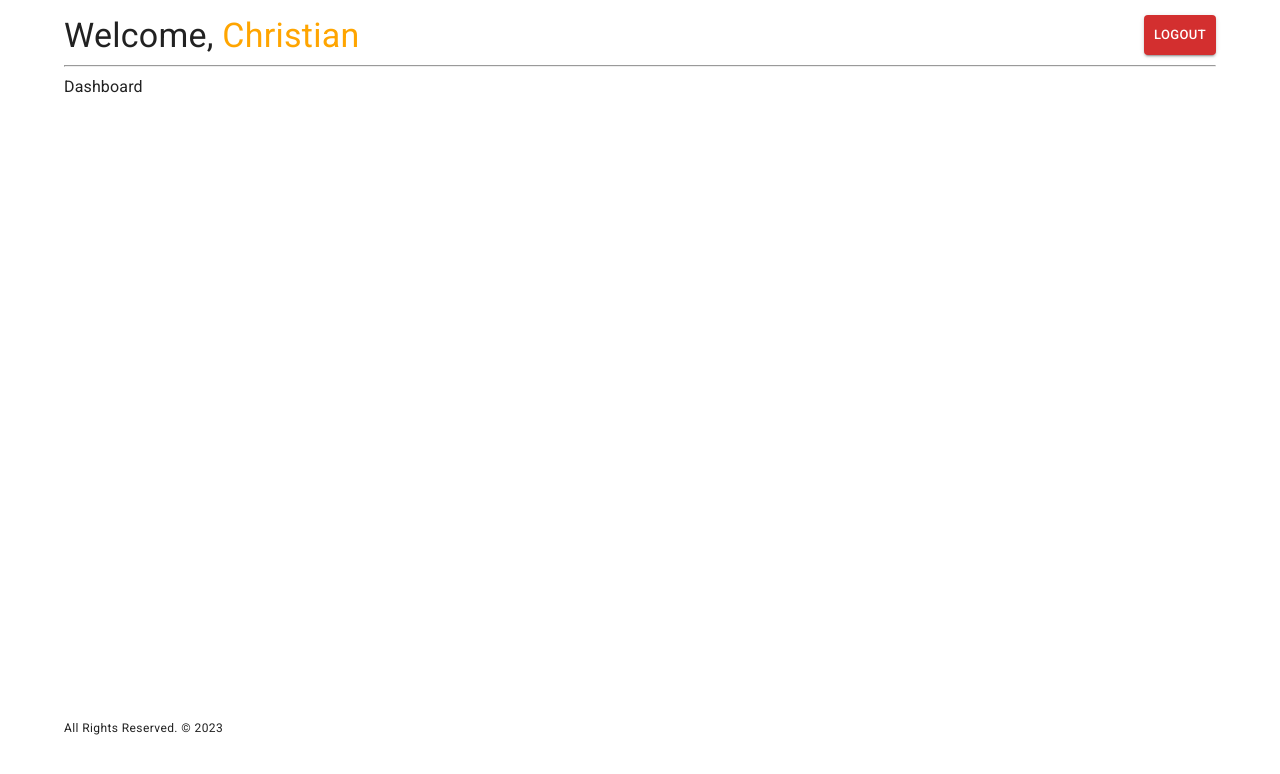
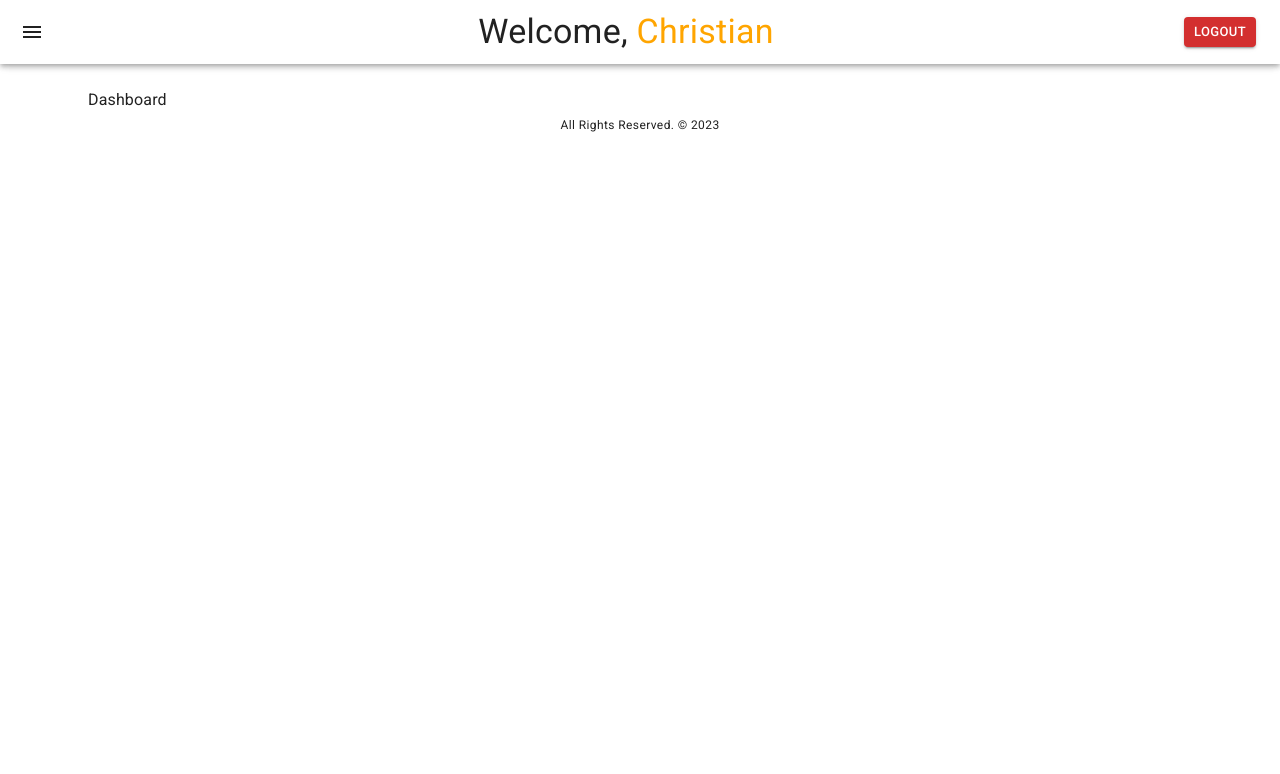
Before and after one commit to chrisAlide3/mern-pinvent-app, a React (Create React App) app in the folder frontend/: page /dashboard in a window 1280 px wide. Shown: the top 774 px of the page. Built offline with nearby package versions, Linux system fonts and the light colour scheme.

Commit message:
Replaced Header/Layout with SidebarLayout

```diff
--- a/frontend/src/App.js
+++ b/frontend/src/App.js
@@ -6,7 +6,9 @@
 import Login from "./pages/auth/Login";
 import Forgot from "./pages/auth/Forgot";
 import Reset from "./pages/auth/Reset";
+import SidebarLayout from "./components/layout/SidebarLayout";
 import Dashboard from "./pages/dashboard/Dashboard";
+import AddProduct from "./pages/products/AddProduct";
 
 function App() {
   return (
@@ -19,7 +21,24 @@
             <Route path="/login" element={<Login />} />
             <Route path="/forgot" element={<Forgot />} />
             <Route path="/resetpassword/:resetToken" element={<Reset />} />
-            <Route path="/dashboard" element={<Dashboard />} />
+
+            <Route
+              path="/dashboard"
+              element={
+                <SidebarLayout>
+                  <Dashboard />
+                </SidebarLayout>
+              }
+            />
+
+            <Route
+              path="/addproduct"
+              element={
+                <SidebarLayout>
+                  <AddProduct />
+                </SidebarLayout>
+              }
+            />
           </Routes>
         </BrowserRouter>
       </Container>
--- a/frontend/src/components/footer/Footer.js
+++ b/frontend/src/components/footer/Footer.js
@@ -4,7 +4,7 @@
 
 const Footer = () => {
   return (
-    <Box sx={{ alignContent: "center" }}>
+    <Box sx={{ textAlign: "center" }}>
       <Typography variant="caption">
         All Rights Reserved. &copy; 2023
       </Typography>
--- a/frontend/src/components/header/Header.js
+++ /dev/null
@@ -1,45 +0,0 @@
-import React from "react";
-import Typography from "@mui/material/Typography";
-import Box from "@mui/material/Box";
-import axios from "axios";
-import Button from "@mui/material/Button";
-
-const Header = () => {
-  const getUserName = async () => {
-    try {
-      const user = await axios.get("http:localhost:5000/profile");
-      return user.name;
-    } catch (error) {
-      console.log(error);
-    }
-  };
-
-  return (
-    <>
-      <Box
-        sx={{
-          display: "flex",
-          justifyContent: "space-between",
-          marginTop: "15px",
-        }}
-      >
-        <Typography variant="h4">
-          <span>Welcome, </span>
-          {/* <span style={{ color: "orange" }}>{getUserName}</span> */}
-          <span style={{ color: "orange" }}>Christian</span>
-        </Typography>
-        <Button
-          variant="contained"
-          color="error"
-          size="small"
-          sx={{ maxHeight: "40px" }}
-        >
-          Logout
-        </Button>
-      </Box>
-      <hr />
-    </>
-  );
-};
-
-export default Header;
--- a/frontend/src/components/layout/Layout.js
+++ /dev/null
@@ -1,15 +0,0 @@
-import React from "react";
-import Header from "../header/Header";
-import Footer from "../footer/Footer";
-
-const Layout = ({ children }) => {
-  return (
-    <>
-      <Header />
-      <div style={{ minHeight: "80vh" }}>{children}</div>
-      <Footer />
-    </>
-  );
-};
-
-export default Layout;
--- /dev/null
+++ b/frontend/src/components/layout/SidebarLayout.js
@@ -0,0 +1,184 @@
+import * as React from "react";
+import { styled, useTheme } from "@mui/material/styles";
+import Box from "@mui/material/Box";
+import Drawer from "@mui/material/Drawer";
+import CssBaseline from "@mui/material/CssBaseline";
+import MuiAppBar from "@mui/material/AppBar";
+import Toolbar from "@mui/material/Toolbar";
+import List from "@mui/material/List";
+import Typography from "@mui/material/Typography";
+import Divider from "@mui/material/Divider";
+import IconButton from "@mui/material/IconButton";
+import MenuIcon from "@mui/icons-material/Menu";
+import ChevronLeftIcon from "@mui/icons-material/ChevronLeft";
+import ChevronRightIcon from "@mui/icons-material/ChevronRight";
+import ListItem from "@mui/material/ListItem";
+import ListItemButton from "@mui/material/ListItemButton";
+import ListItemIcon from "@mui/material/ListItemIcon";
+import ListItemText from "@mui/material/ListItemText";
+import InboxIcon from "@mui/icons-material/MoveToInbox";
+import MailIcon from "@mui/icons-material/Mail";
+import Button from "@mui/material/Button";
+import Footer from "../footer/Footer";
+
+const drawerWidth = 240;
+
+const Main = styled("main", { shouldForwardProp: (prop) => prop !== "open" })(
+  ({ theme, open }) => ({
+    flexGrow: 1,
+    minHeight: "60vh",
+    padding: theme.spacing(3),
+    transition: theme.transitions.create("margin", {
+      easing: theme.transitions.easing.sharp,
+      duration: theme.transitions.duration.leavingScreen,
+    }),
+    marginLeft: `-${drawerWidth}px`,
+    ...(open && {
+      transition: theme.transitions.create("margin", {
+        easing: theme.transitions.easing.easeOut,
+        duration: theme.transitions.duration.enteringScreen,
+      }),
+      marginLeft: 0,
+    }),
+  })
+);
+
+const AppBar = styled(MuiAppBar, {
+  shouldForwardProp: (prop) => prop !== "open",
+})(({ theme, open }) => ({
+  transition: theme.transitions.create(["margin", "width"], {
+    easing: theme.transitions.easing.sharp,
+    duration: theme.transitions.duration.leavingScreen,
+  }),
+  ...(open && {
+    width: `calc(100% - ${drawerWidth}px)`,
+    marginLeft: `${drawerWidth}px`,
+    transition: theme.transitions.create(["margin", "width"], {
+      easing: theme.transitions.easing.easeOut,
+      duration: theme.transitions.duration.enteringScreen,
+    }),
+  }),
+}));
+
+const DrawerHeader = styled("div")(({ theme }) => ({
+  display: "flex",
+  alignItems: "center",
+  padding: theme.spacing(0, 1),
+  // necessary for content to be below app bar
+  ...theme.mixins.toolbar,
+  justifyContent: "flex-end",
+}));
+
+// const getUserName = async () => {
+//   try {
+//     const user = await axios.get("http:localhost:5000/profile");
+//     return user.name;
+//   } catch (error) {
+//     console.log(error);
+//   }
+// };
+
+export default function PersistentDrawerLeft({ children }) {
+  const theme = useTheme();
+  const [open, setOpen] = React.useState(false);
+
+  const handleDrawerOpen = () => {
+    setOpen(true);
+  };
+
+  const handleDrawerClose = () => {
+    setOpen(false);
+  };
+
+  return (
+    <Box
+      sx={{
+        display: "flex",
+        minHeight: "85vh",
+      }}
+    >
+      <CssBaseline />
+      <AppBar position="fixed" open={open} color="transparent">
+        <Toolbar sx={{ justifyContent: "space-between" }}>
+          <IconButton
+            color="inherit"
+            aria-label="open drawer"
+            onClick={handleDrawerOpen}
+            edge="start"
+            sx={{ mr: 2, ...(open && { display: "none" }) }}
+          >
+            <MenuIcon />
+          </IconButton>
+
+          <Typography variant="h4">
+            <span>Welcome, </span>
+            {/* <span style={{ color: "orange" }}>{getUserName}</span> */}
+            <span style={{ color: "orange" }}>Christian</span>
+          </Typography>
+          <Button
+            variant="contained"
+            color="error"
+            size="small"
+            sx={{ maxHeight: "40px" }}
+          >
+            Logout
+          </Button>
+        </Toolbar>
+      </AppBar>
+      <Drawer
+        sx={{
+          width: drawerWidth,
+          flexShrink: 0,
+          "& .MuiDrawer-paper": {
+            width: drawerWidth,
+            boxSizing: "border-box",
+          },
+        }}
+        variant="persistent"
+        anchor="left"
+        open={open}
+      >
+        <DrawerHeader>
+          <IconButton onClick={handleDrawerClose}>
+            {theme.direction === "ltr" ? (
+              <ChevronLeftIcon />
+            ) : (
+              <ChevronRightIcon />
+            )}
+          </IconButton>
+        </DrawerHeader>
+        <Divider />
+        <List>
+          {["Inbox", "Starred", "Send email", "Drafts"].map((text, index) => (
+            <ListItem key={text} disablePadding>
+              <ListItemButton>
+                <ListItemIcon>
+                  {index % 2 === 0 ? <InboxIcon /> : <MailIcon />}
+                </ListItemIcon>
+                <ListItemText primary={text} />
+              </ListItemButton>
+            </ListItem>
+          ))}
+        </List>
+        <Divider />
+        <List>
+          {["All mail", "Trash", "Spam"].map((text, index) => (
+            <ListItem key={text} disablePadding>
+              <ListItemButton>
+                <ListItemIcon>
+                  {index % 2 === 0 ? <InboxIcon /> : <MailIcon />}
+                </ListItemIcon>
+                <ListItemText primary={text} />
+              </ListItemButton>
+            </ListItem>
+          ))}
+        </List>
+      </Drawer>
+      <Main open={open}>
+        <DrawerHeader />
+        {children}
+        <Footer />
+      </Main>
+    </Box>
+  );
+}
--- a/frontend/src/pages/dashboard/Dashboard.js
+++ b/frontend/src/pages/dashboard/Dashboard.js
@@ -1,11 +1,10 @@
 import React from "react";
-import Layout from "../../components/layout/Layout";
 
 const Dashboard = () => {
   return (
-    <Layout>
+    <>
       <div>Dashboard</div>
-    </Layout>
+    </>
   );
 };
 
--- /dev/null
+++ b/frontend/src/pages/products/AddProduct.js
@@ -0,0 +1,7 @@
+import React from "react";
+
+const AddProduct = () => {
+  return <div>Add Product</div>;
+};
+
+export default AddProduct;
```
